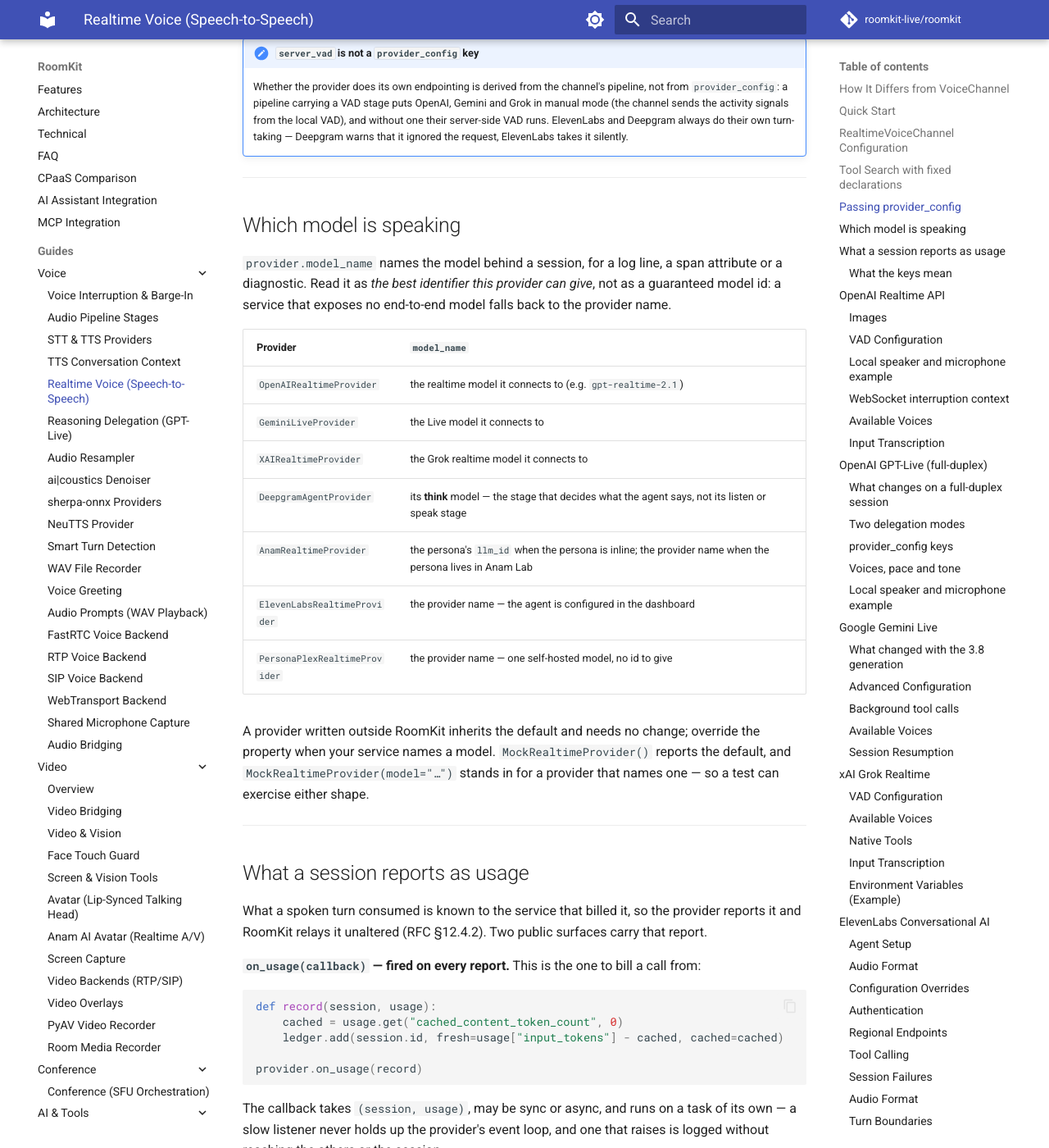
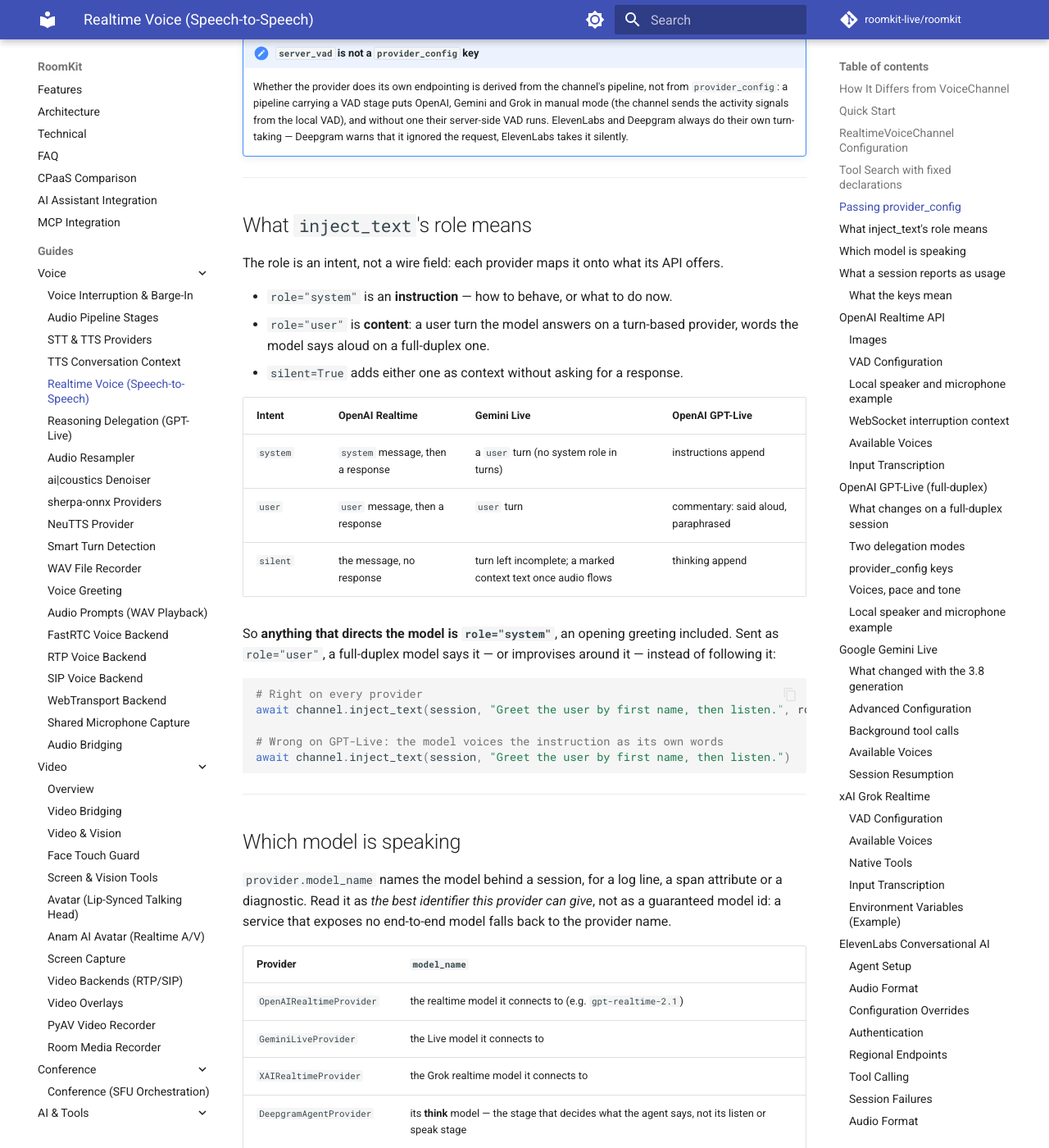
Before and after one commit to roomkit-live/roomkit-docs, an MkDocs documentation site: the page built from docs/guides/realtime-voice-providers.md, in a window 1280 px wide and 1400 px high, scrolled down 4415 px. Shown: the whole window at 82% size. Built offline with MkDocs 1.6.1 and Material for MkDocs 9.7.7, drawn with Linux system fonts in a browser that asks for light colours; comment, search, counter and statistics services are not loaded; some of the changed text lies outside the part shown.

Commit message:
docs(voice): what inject_text's role means on each realtime provider (RMK-200)
A section maps system (instruction), user (content) and silent onto
OpenAI Realtime, Gemini Live and GPT-Live, with the rule that anything
directing the model, an opening greeting included, is role="system".
The GPT-Live notes say the session takes no user text once started.

````diff
--- a/docs/guides/realtime-voice-providers.md
+++ b/docs/guides/realtime-voice-providers.md
@@ -174,6 +174,36 @@ key against the [provider reference](../api/providers-realtime-voice.md).
     signals from the local VAD), and without one their server-side VAD runs.
     ElevenLabs and Deepgram always do their own turn-taking — Deepgram warns
     that it ignored the request, ElevenLabs takes it silently.
+
+---
+
+## What `inject_text`'s role means
+
+The role is an intent, not a wire field: each provider maps it onto what its
+API offers.
+
+- `role="system"` is an **instruction** — how to behave, or what to do now.
+- `role="user"` is **content**: a user turn the model answers on a turn-based
+  provider, words the model says aloud on a full-duplex one.
+- `silent=True` adds either one as context without asking for a response.
+
+| Intent | OpenAI Realtime | Gemini Live | OpenAI GPT-Live |
+|---|---|---|---|
+| `system` | `system` message, then a response | a `user` turn (no system role in turns) | instructions append |
+| `user` | `user` message, then a response | `user` turn | commentary: said aloud, paraphrased |
+| `silent` | the message, no response | turn left incomplete; a marked context text once audio flows | thinking append |
+
+So **anything that directs the model is `role="system"`**, an opening greeting
+included. Sent as `role="user"`, a full-duplex model says it — or improvises
+around it — instead of following it:
+
+```python
+# Right on every provider
+await channel.inject_text(session, "Greet the user by first name, then listen.", role="system")
+
+# Wrong on GPT-Live: the model voices the instruction as its own words
+await channel.inject_text(session, "Greet the user by first name, then listen.")
+```
 
 ---
 
@@ -477,8 +507,12 @@ Install with `pip install roomkit[realtime-openai]` (the `websockets` extra).
   `inline_full`.
 - **Text injection is paraphrased.** `inject_text(role="system")` appends
   instructions; `role="user"` adds spoken context the model relays in its own
-  words, or silent context with `silent=True`. Long texts are split at the
-  API's 500-token per-append bound. `inject_image()` is not available.
+  words, or silent context with `silent=True`. There is no user turn once the
+  session started, so an instruction — the opening greeting included — is
+  `role="system"`, which is how OpenAI documents having the model speak first
+  (see [What `inject_text`'s role means](#what-inject_texts-role-means)). Long
+  texts are split at the API's 500-token per-append bound. `inject_image()` is
+  not available.
 - **One audio format for both directions**, chosen from the channel's
   `output_sample_rate`: PCM at 16 or 24 kHz, or G.711 at 8 kHz with
   `provider_config={"codec": "pcmu"}` or `"pcma"`. A different
````
